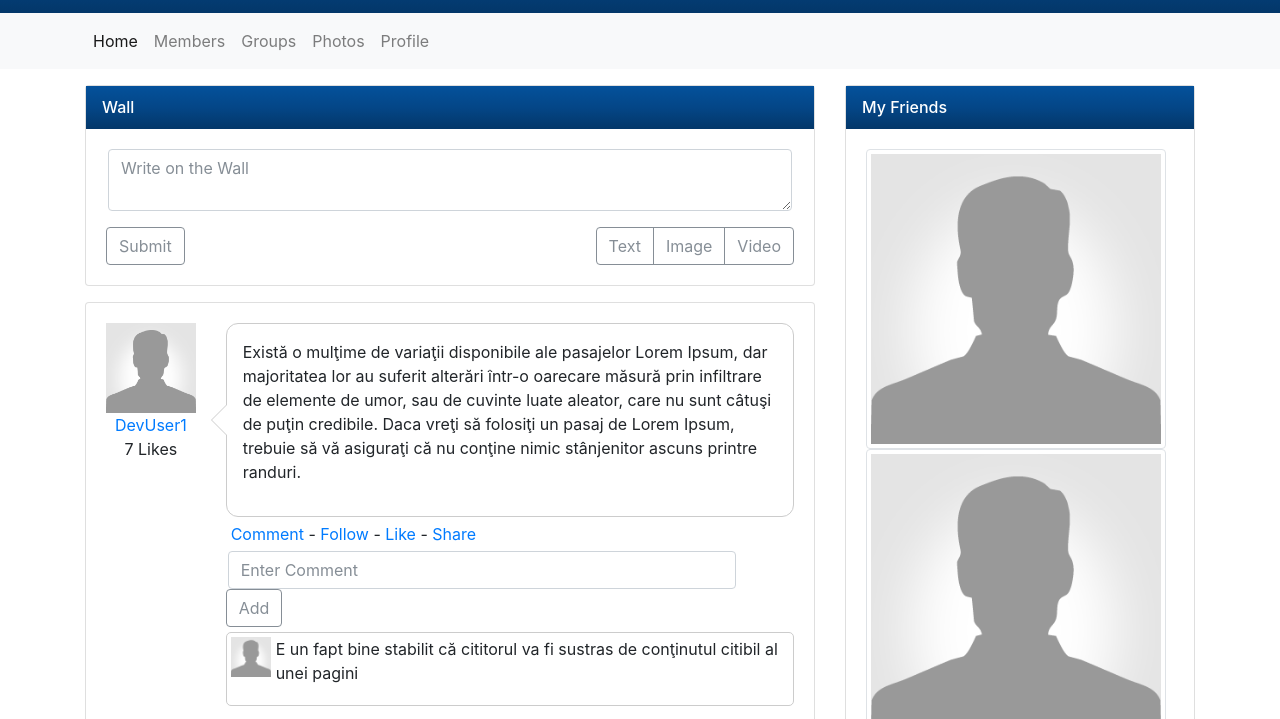
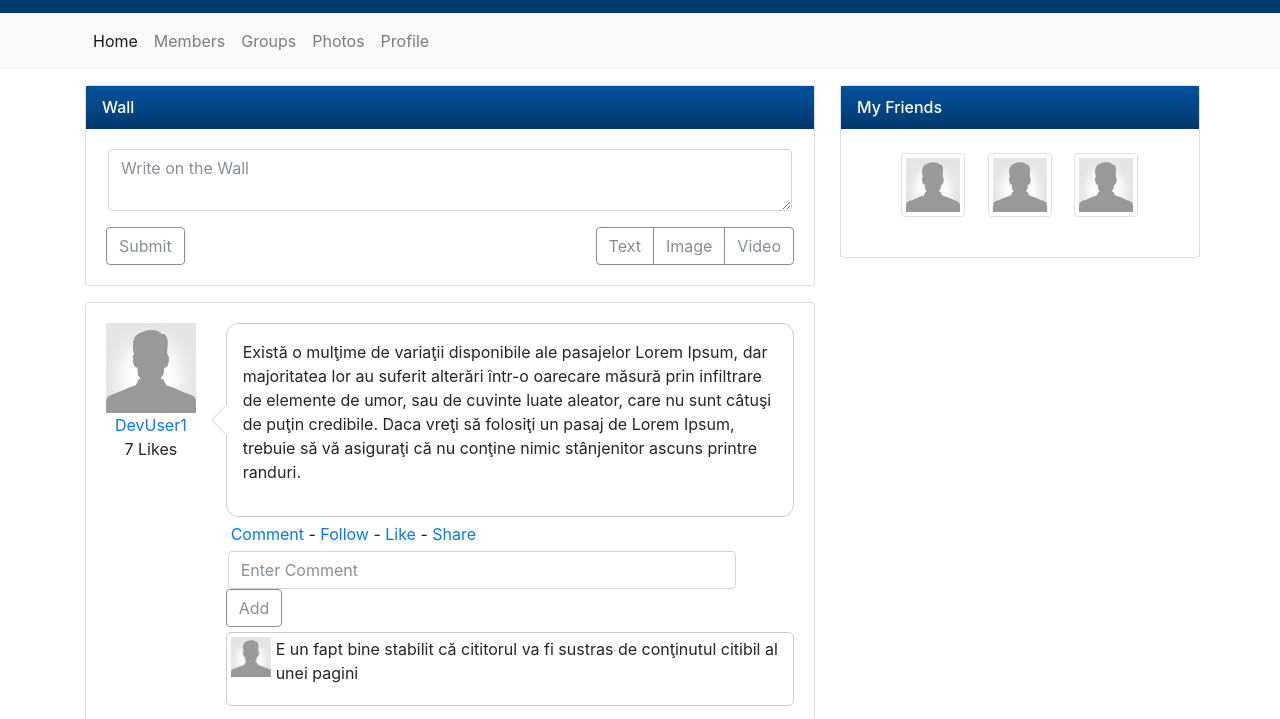
Before and after one commit to petriDiaconescu/Projects-in-Bootstrap-4, a website: page index.html in a window 1280 px wide. Shown: the part 81-800 px from the top of the page. Drawn offline with nearby package versions, Linux system fonts and the light colour scheme; files that its build step writes are made by us from their sources.

Commit message:
Style friends section.

```diff
--- a/scss/style.scss
+++ b/scss/style.scss
@@ -110,3 +110,20 @@ header {
   width: 2.5rem;
   margin-right: 0.313rem;
 }
+
+.friends {
+  margin: 0 -.313rem 1.4rem;
+
+  .list-inline {
+    text-align: center;
+  }
+
+  li {
+    margin: 0;
+    padding: .25rem .313rem;
+  }
+
+  img {
+    width: 4rem;
+  }
+}
```
Also changed, not shown: snapshots/after.jpg, snapshots/before.jpg.
